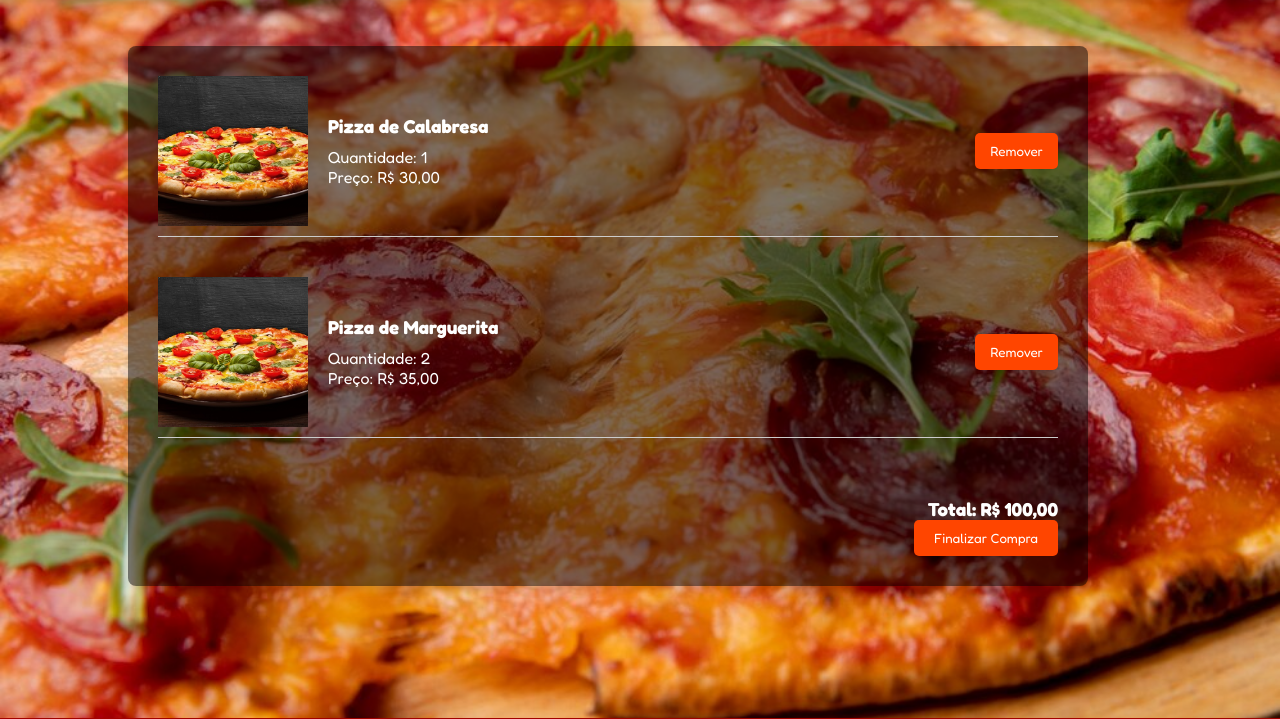
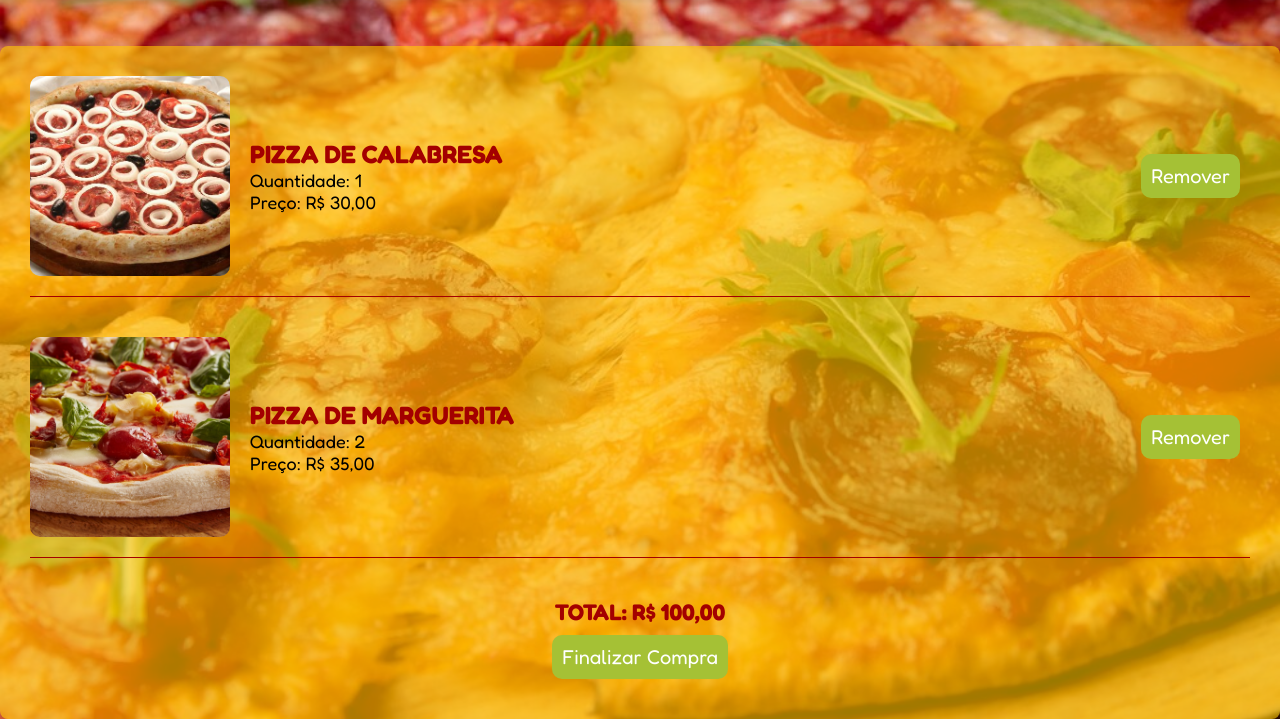
Before and after one commit to Guilherme0308/Projeto-pizzaria, a PHP site: page /carrinho.html in a window 1280 px wide. Shown: the part 82-801 px from the top of the page. Run offline with PHP 8.4, Linux system fonts and the light colour scheme.

Commit message:
att carrinho.html and carrinho.css

```diff
--- a/assets/css/carrinho.css
+++ b/assets/css/carrinho.css
@@ -1,15 +1,20 @@
 .carrinho-container {
-    width: 75%;
-    min-height: 50vh;
-    margin: 10%;
+    display: flex;
+    flex-direction: column;
+    margin-top: 128px;
     padding: 30px;
-    background-color: rgba(0, 0, 0, 0.5);
+    background-color: rgba(255, 202, 0, 0.6);
     border-radius: 8px;
     box-shadow: 0 4px 8px rgba(0, 0, 0, 0.1);
-    display: flex;
-    flex-direction: column;
-    color:#fff;
+    color: #000000;
+    font-size: 18px;
     gap: 20px;
+}
+
+.produto h1 {
+    text-transform: uppercase;
+    font-size: 25px;
+    color: #a30000;
 }
 
 .produto {
@@ -17,17 +22,15 @@
     justify-content: space-between;
     align-items: center;
     margin-bottom: 20px;
-    border-bottom: 1px solid #ccc;
-    padding-bottom: 10px;
+    border-bottom: 1px solid #a30000;
+    padding-bottom: 20px;
 }
 
 .produto img {
-    width: 150px;
-    height: 150px;
+    width: 200px;
+    height: 200px;
+    border-radius: 10px;
     object-fit: cover;
-}
-.produto p{
-    color: #fff ;
 }
 
 .detalhes-produto {
@@ -35,39 +38,53 @@
     margin-left: 20px;
 }
 
-.detalhes-produto h3 {
-    margin-bottom: 10px;
+.total {
+    text-align: center;
+    color: #a30000;
+    font-size: 15px;
+    text-transform: uppercase;
 }
 
-.remover-produto button {
-    background-color: orangered;
+.remover-produto button,
+.finalizar-compra {
+    background-color: #a5c135;
+    font-size: 20px;
     color: white;
     border: none;
-    padding: 10px 15px;
+    padding: 10px;
+    margin: 10px;
     cursor: pointer;
-    border-radius: 5px;
+    border-radius: 10px;
     transition: background-color 0.3s ease;
 }
 
-.remover-produto button:hover {
-    background-color: #ff4500;
+.remover-produto button:hover,
+.finalizar-compra:hover {
+    background-color: #c4de5c;
 }
 
-.total {
-    text-align: right;
-    margin-top: 20px;
+/* responsive */
+@media (max-width: 600px) {
+
+    .carrinho-container,
+    .produto,
+    .total {
+        flex-direction: column;
+        text-align: center;
+    }
+
+    .produto h1,
+    .total h1 {
+        font-size: 20px;
+        margin: 5px;
+    }
+
+    .detalhes-produto {
+        margin: 10px;
+    }
+
+    .remover-produto button,
+    .finalizar-compra {
+        font-size: 20px;
+    }
 }
-
-.finalizar-compra {
-    background-color: orangered;
-    color: white;
-    padding: 10px 20px;
-    border: none;
-    border-radius: 5px;
-    cursor: pointer;
-    transition: background-color 0.3s ease;
-}
-
-.finalizar-compra:hover {
-    background-color: #ff4500;
-}
--- a/assets/css/fazer_pedido.css
+++ b/assets/css/fazer_pedido.css
@@ -2,7 +2,7 @@
     display: flex;
     justify-content: center;
     flex-wrap: wrap;
-    margin: 128px 0 0 0;
+    margin-top: 128px;
 }
 
 .group-pedido {
--- a/carrinho.html
+++ b/carrinho.html
@@ -33,11 +33,12 @@
         <button class="menu-toggle"><i class="fa fa-bars"></i></button>
     </header>
     <main>
+        <section>
             <div class="carrinho-container">
                 <div class="produto">
-                <img src="src/img/pizza-5107039_640.jpg" alt="Pizza de Calabresa">
+                    <img src="src/img/pizzacalabresa.jpg" alt="Pizza de Calabresa">
                     <div class="detalhes-produto">
-                    <h3>Pizza de Calabresa</h3>
+                        <h1>Pizza de Calabresa</h1>
                         <p>Quantidade: 1</p>
                         <p>Preço: R$ 30,00</p>
                     </div>
@@ -47,9 +48,9 @@
                 </div>
 
                 <div class="produto">
-                <img src="src/img/pizza-5107039_640.jpg" alt="Pizza de Marguerita">
+                    <img src="src/img/pizza_margueritta.jpg" alt="Pizza de Marguerita">
                     <div class="detalhes-produto">
-                    <h3>Pizza de Marguerita</h3>
+                        <h1>Pizza de Marguerita</h1>
                         <p>Quantidade: 2</p>
                         <p>Preço: R$ 35,00</p>
                     </div>
@@ -59,10 +60,11 @@
                 </div>
 
                 <div class="total">
-                <h3>Total: R$ 100,00</h3>
+                    <h1>Total: R$ 100,00</h1>
                     <button class="finalizar-compra">Finalizar Compra</button>
                 </div>
             </div>
+        </section>
     </main>
 
 </body>
```
Lines whose indentation alone changed are shown as unchanged.
